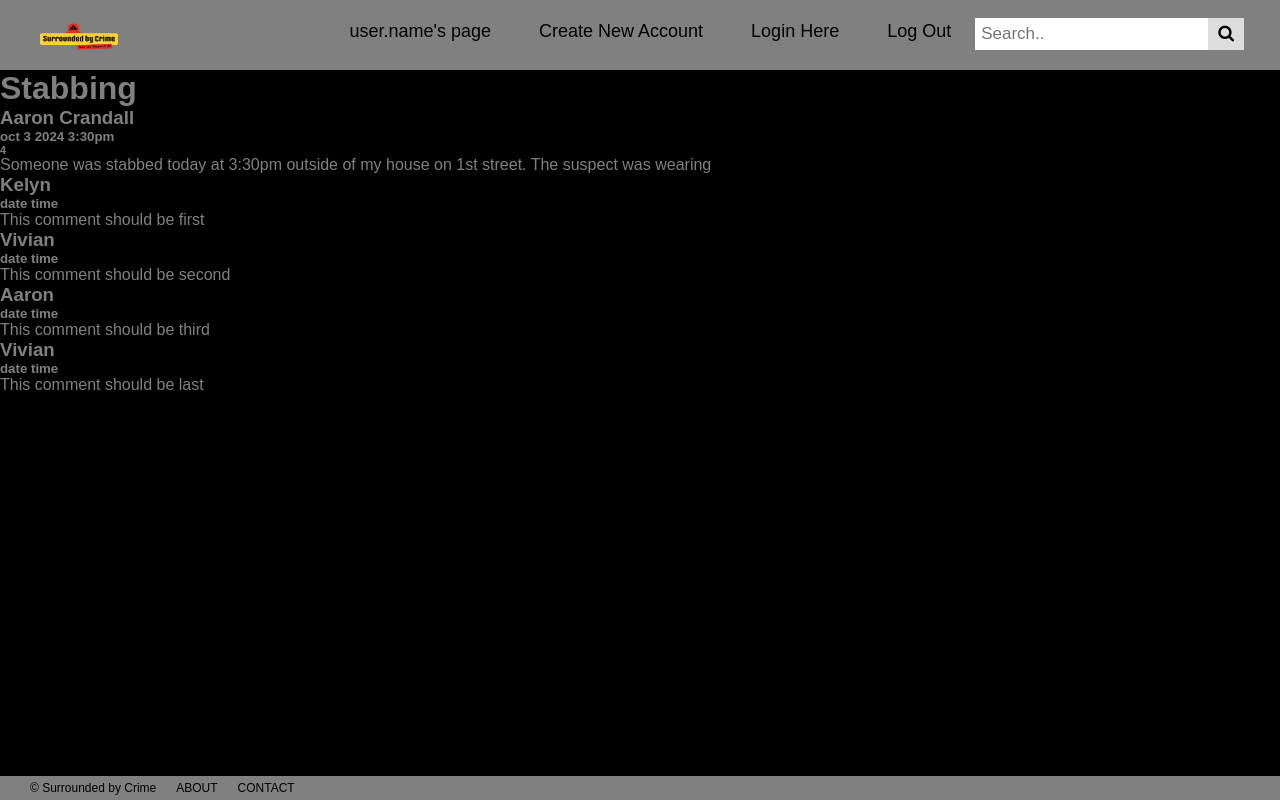
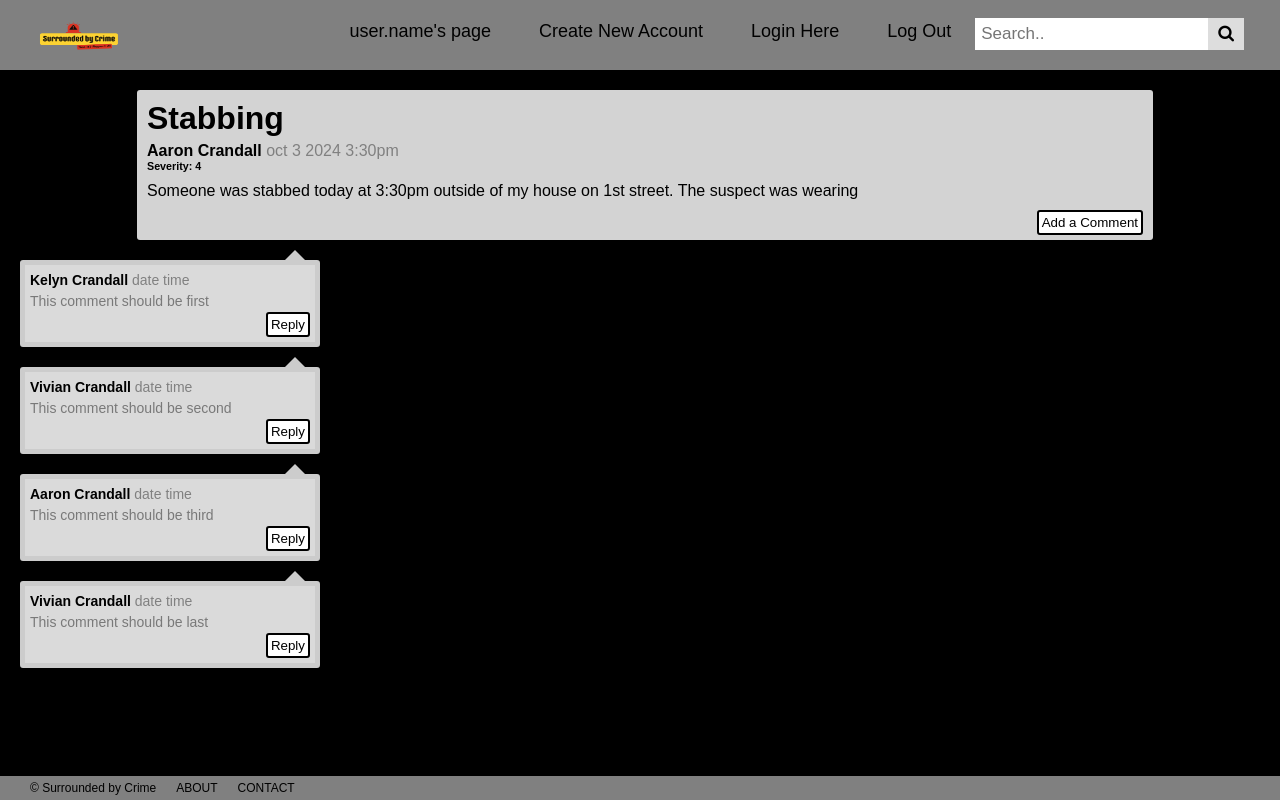
Before and after one commit to AaronCrandall/surrounded-by-crime, a React (Create React App) app in the folder surrounded-by-crime/: page /report in a window 1280 px wide. Built offline with nearby package versions, Linux system fonts and the light colour scheme.

Commit message:
most recent changes

```diff
--- a/surrounded-by-crime/src/Pages/HomePage/HomePage.js
+++ b/surrounded-by-crime/src/Pages/HomePage/HomePage.js
@@ -6,7 +6,9 @@ const HomePage = () => (
    <body>
       <main>
          <div class="row">
-            <div class="column left"> LEFT COLUMN</div>
+            <div class="column left container-content2">
+            <img src='https://cdn-icons-png.flaticon.com/512/7902/7902313.png' alt="Girl in a jacket" width="500" height="600"></img>
+               </div>
             <div class="column middle">
             <div className='container-content'>
             <h1>
@@ -24,7 +26,10 @@ const HomePage = () => (
             </p>
          </div>
             </div>
-            <div class="column right"> RIGHT COLUMN</div>
+            <div class="column right container-content">
+            <img src='https://pngimg.com/d/thief_PNG47.png' alt="Girl in a jacket" width="500" height="600"></img>
+
+            </div>
          </div>
 
       </main>
--- a/surrounded-by-crime/src/components/Report/Report.js
+++ b/surrounded-by-crime/src/components/Report/Report.js
@@ -33,22 +33,57 @@ export default function Report(blog) {
     }
   }
   return (
-    <div>
-      <div className='blogstuff'>
-        <h1>{blog1.title}</h1>
-        <h3>{blog1.authorF} {blog1.authorL}</h3>
-        <h5>{blog1.date} {blog1.time}</h5>
-        <h6>{blog1.severity}</h6>
-        <p>{blog1.text}</p>
-      </div>
-      {/*not sure if this mapping is correct, can troubleshoot it later, still need to loop through all possible comment trees*/}
-      <div className='comments'>
+    <div class="report">
+
+      <div class='container'>
+        <div class="post">
+          <h1>{blog1.title}</h1>
+          <div class="post__user">
+            <strong class="post__username">{blog1.authorF} {blog1.authorL}</strong>
+            <span class="post__date"> {blog1.date} {blog1.time}</span>
+            <h6>Severity: {blog1.severity}</h6>
+           </div>
+          <div class="post__body">{blog1.text}</div>
+          <form>
+            <button action="/" class='commentButton'>Add a Comment</button>
+          </form>
+        </div>
+
+            {/*not sure if this mapping is correct, can troubleshoot it later, still need to loop through all possible comment trees*/}
+        {/*<div>
         {commentDisplay(blog1.comments)}
         {comments1.map((data, index) => {
           return(
             <CommentShow key={index} {...data}/>
           )
         })}
+      </div>*/}
+
+      <div>
+        {commentDisplay(blog1.comments)}
+        {comments1.map(comment => {
+          return(
+              <div class="dialogbox">
+                <div class="body">
+                  <span class="tip tip-up"></span>
+                  <div class="message">
+                    <strong class="name">{comment.authorF} {comment.authorL}</strong>
+                    <span class="post__date"> {comment.date} {comment.time}</span>
+                    <div>
+                      {comment.text}
+                    </div>
+                    <div class="a">
+                    <form>
+                    <button action="/" class='replyButton'>Reply</button>
+                  </form>
+                  </div>
+                  </div>
+                </div>
+              </div>
+          )
+        })}
+      </div>
+
       </div>
     </div>
   )
--- a/surrounded-by-crime/src/index.css
+++ b/surrounded-by-crime/src/index.css
@@ -127,8 +127,18 @@ main .container-content h2{
 
 main .container-content img{
   padding-top: 10px;
-  height: 300px;
-  width: 350px;
+  height: auto;
+  width: auto;
+  display: block;
+  margin-left: auto;
+  margin-right: auto;
+  border-radius: 25px;
+}
+
+main .container-content2 img{
+  padding-top: 100px;
+  height: auto;
+  width: auto;
   display: block;
   margin-left: auto;
   margin-right: auto;
@@ -274,15 +284,6 @@ font-size: 17px;
   height: 40px;
 }
 
-input[type="submit"]{
-  background-color: #352f44;
-  color: #dbd8e3;
-  font-size: 1.25rem;
-  font-weight: bold;
-  width: 85%;
-  height: 40px;
-}
-
 input[type="submit"]:hover{
   cursor: pointer;
 }
@@ -299,7 +300,7 @@ input[type="submit"]:hover{
 
 .inputBox input[type="text"]{
 
-  border: 2px solid #2a2438;
+border: 2px solid #2a2438;
 width: 25%;
 margin-bottom: 3px;
 background-color: #dbd8e3;
@@ -319,3 +320,118 @@ font-size: 17px;
 .middle {
   width: 50%;
 }
+
+/*REPORT PAGE*/
+.container {
+  position: relative;
+  margin-left: auto;
+  margin-right: auto;
+  padding-left: 10px;
+}
+
+.post {
+  width: 80%;
+  height: auto;
+  margin: 20px auto;
+  padding-top: 5px;
+  padding-bottom: 30px;
+  padding-left: 10px;
+  padding-right: 10px;
+  background-color: lightgray;
+  color: black;
+  border-radius: 3px;
+  box-shadow: 0px 0px 5px 0px rgba(0,0,0,0.4);
+}
+
+.post__username {
+  margin: 5px 0 20px 0;
+}
+
+.post h1 {
+  margin: 5px 0;
+}
+
+.post__body {
+  margin: 10px 0;
+}
+
+.post__date {
+  color: grey;
+}
+
+.commentButton{
+  float: right;
+  border-radius: 3px;
+  color: black;
+  background-color: white;
+  border: 2px solid black;
+  padding: 3px;
+  transition-duration: 0.4s;
+}
+
+.commentButton:hover {
+  background-color: rgba(255, 230, 0, 0.937);
+  color: black;
+  cursor: pointer;
+  border: 2px solid black;
+}
+
+.tip {
+  width: 0px;
+  height: 0px;
+  position: absolute;
+  background: transparent;
+  border: 10px solid #ccc;
+}
+
+.tip-up {
+  top: -25px; /* Same as body margin top + border */
+  right: 10px;
+  border-right-color: transparent;
+  border-left-color: transparent;
+  border-top-color: transparent;
+}
+
+.dialogbox .body {
+  position: relative;
+  max-width: 300px;
+  height: auto;
+  margin: 20px 10px;
+  padding: 5px;
+  background-color: #DADADA;
+  border-radius: 3px;
+  border: 5px solid #ccc;
+}
+
+.body .message {
+  min-height: 30px;
+  border-radius: 3px;
+  font-family: Arial;
+  font-size: 14px;
+  line-height: 1.5;
+  color: #797979;
+}
+
+.body .name {
+  color: black;
+}
+
+.replyButton{
+  border-radius: 3px;
+  color: black;
+  background-color: white;
+  border: 2px solid black;
+  padding: 3px;
+  transition-duration: 0.4s;
+}
+
+.replyButton:hover {
+  background-color: rgba(255, 230, 0, 0.937);
+  color: black;
+  cursor: pointer;
+  border: 2px solid black;
+}
+
+.a {
+  text-align: right;
+}
```
Also changed, not shown: surrounded-by-crime/src/components/Comment/comment.js (line endings or trailing spaces), 1 other file (tests, documents, lock files or other folders).
